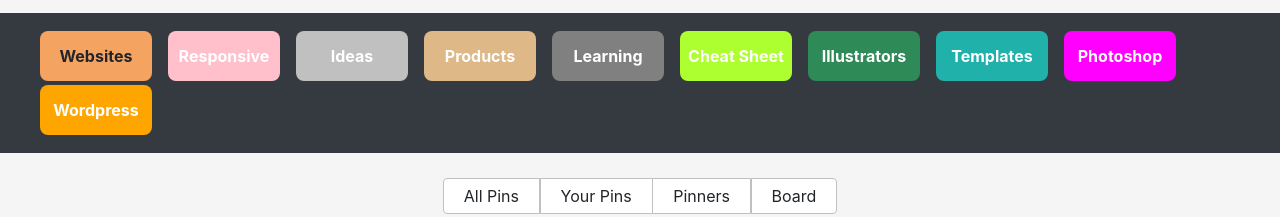
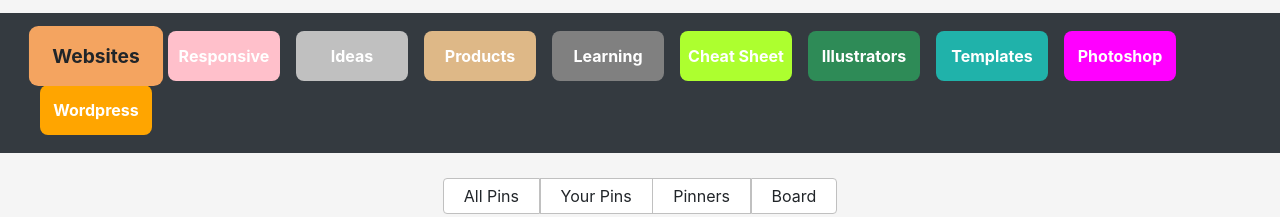
Before and after one commit to vatsal-dave-VD/Pinterest-Theme, a plain HTML site: page index.html in a window 1280 px wide. In both pictures the pointer is over the button "Websites". Shown: the part 163-380 px from the top of the page. Drawn offline with nearby package versions, Linux system fonts and the light colour scheme.

Commit message:
CSS added

```diff
--- a/css/style.css
+++ b/css/style.css
@@ -20,11 +20,12 @@ body{
     font-weight: bold;
     margin: 2px 8px;
     color: white;
-    filter: blur(0.5px);
     border-radius: 8px;
+    transition: 0.7s;
 }
 .btn-title:hover{
-    filter: blur(0);
+    transform: scale(1.2);
+    transition: 0.7s;
 }
 .nav{
     display: flex;
@@ -42,6 +43,9 @@ body{
     background-color: white;
     margin: 0.5px;
     box-shadow: none;
+}
+.btns:hover{
+    background-color: silver;
 }
 .btns:focus{
     background-color: lightgray;
```
